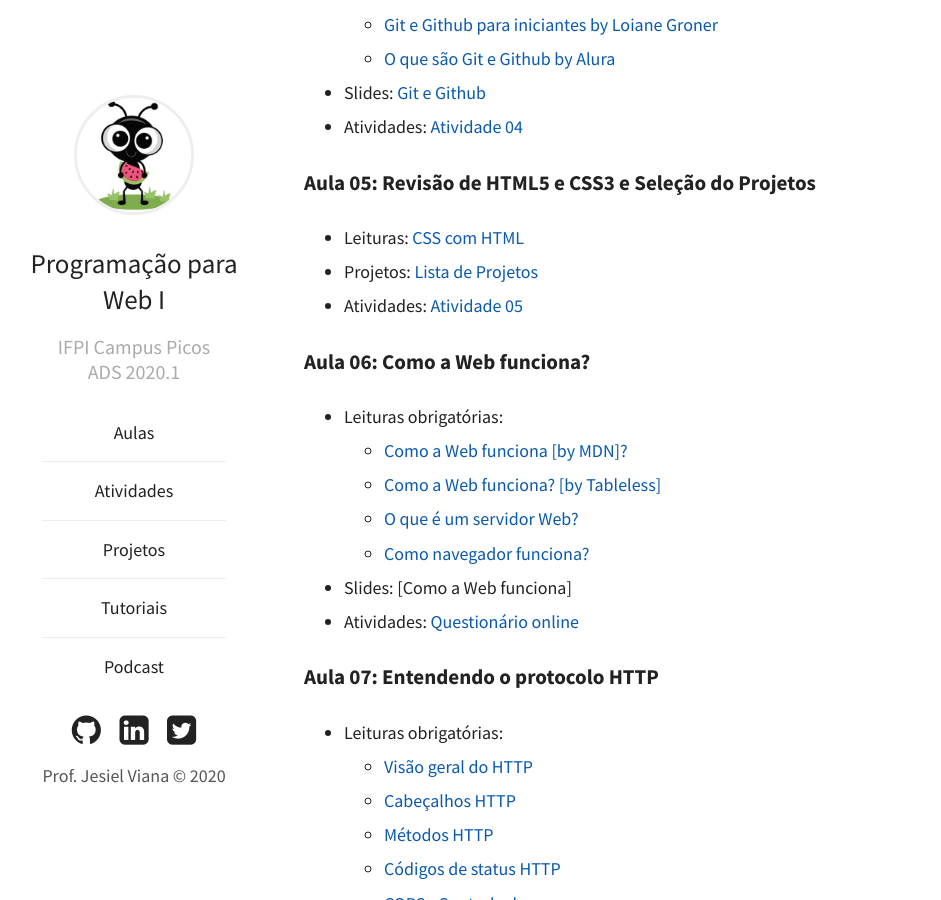
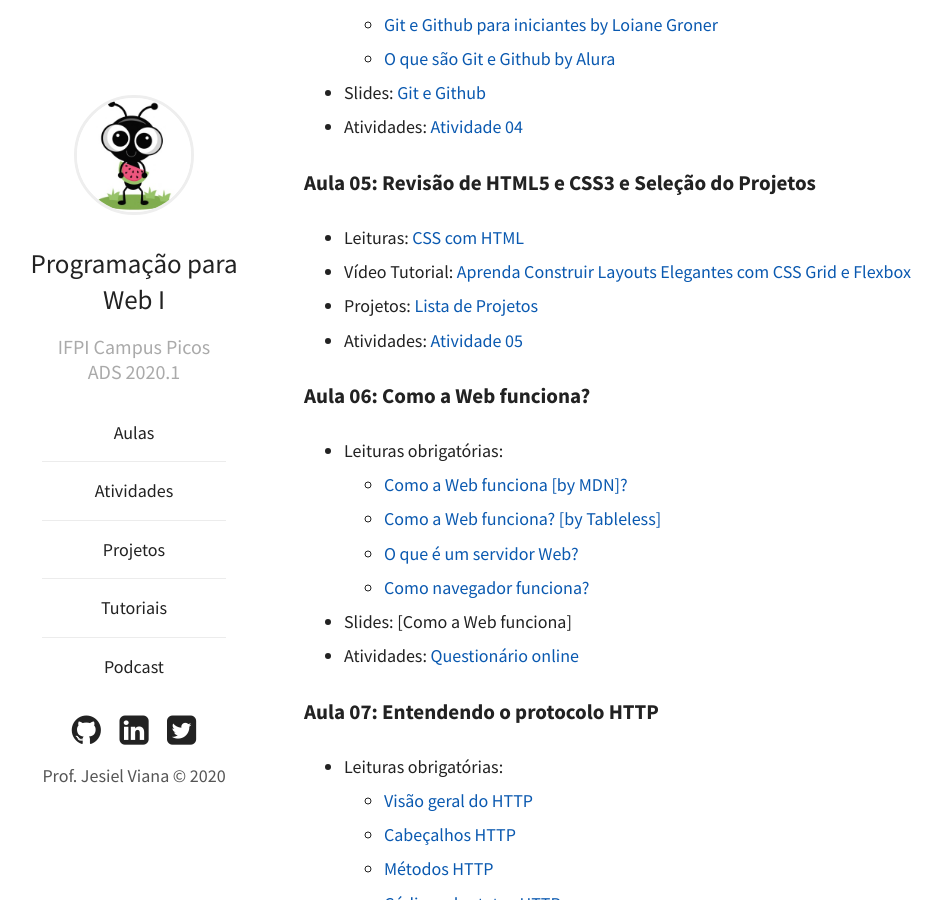
Before and after one commit to jesielviana/web-dev, a Jekyll site: the page built from aulas.md, in a window 1280 px wide and 900 px high, scrolled down 1922 px. Shown: the whole window, without its empty margins (51-992 px from the left). Built offline with Jekyll 4.4.1, drawn with Linux system fonts in a browser that asks for light colours.

Commit message:
add video tutorial css grid e flexbox

```diff
--- a/aulas.md
+++ b/aulas.md
@@ -64,6 +64,7 @@ date:   2020-03-04 21:03:36 +0530
 
 ### Aula 05: Revisão de HTML5 e CSS3 e Seleção do Projetos
 - Leituras: <a href="https://developer.mozilla.org/pt-BR/docs/Aprender/Getting_started_with_the_web/CSS_basico" target="_blank">CSS com HTML</a>
+- Vídeo Tutorial: <a href="https://youtu.be/-pLfwQPR9yY" target="_blank">Aprenda Construir Layouts Elegantes com CSS Grid e Flexbox</a>
 - Projetos: <a href="https://www.notion.so/jesielviana/Lista-de-Projetos-1ce9d965daff497181da7dd50c9f0d32" target="_blank">Lista de Projetos</a>
 - Atividades: [Atividade 05](/web-dev/atividades#atividade-5)
 
```
